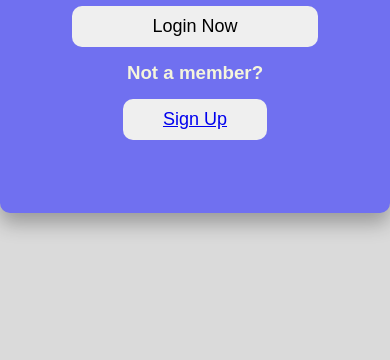
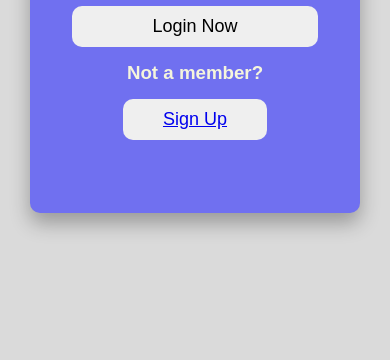
Before and after one commit to sunilstha001/collage_project, a plain HTML site: page login.html in a window 390 px wide. Shown: the part 484-844 px from the top of the page. Drawn offline with nearby package versions, Linux system fonts and the light colour scheme.

Commit message:
changed login page

```diff
--- a/login.css
+++ b/login.css
@@ -115,3 +115,10 @@ form input[type="checkbox"] {
 .sign-in .buttom #sign-up:hover a {
     color: white;
 }
+@media (max-width: 900px) {
+
+   .box{
+    margin: 0 30px;
+    width: 350px;
+   }
+}
--- a/signup.css
+++ b/signup.css
@@ -105,3 +105,10 @@ form input[type="checkbox"] {
     background-color: black;
     color: white;
 }
+@media (max-width: 900px) {
+
+    .box{
+     margin: 0 30px;
+     width: 350px;
+    }
+ }
```
